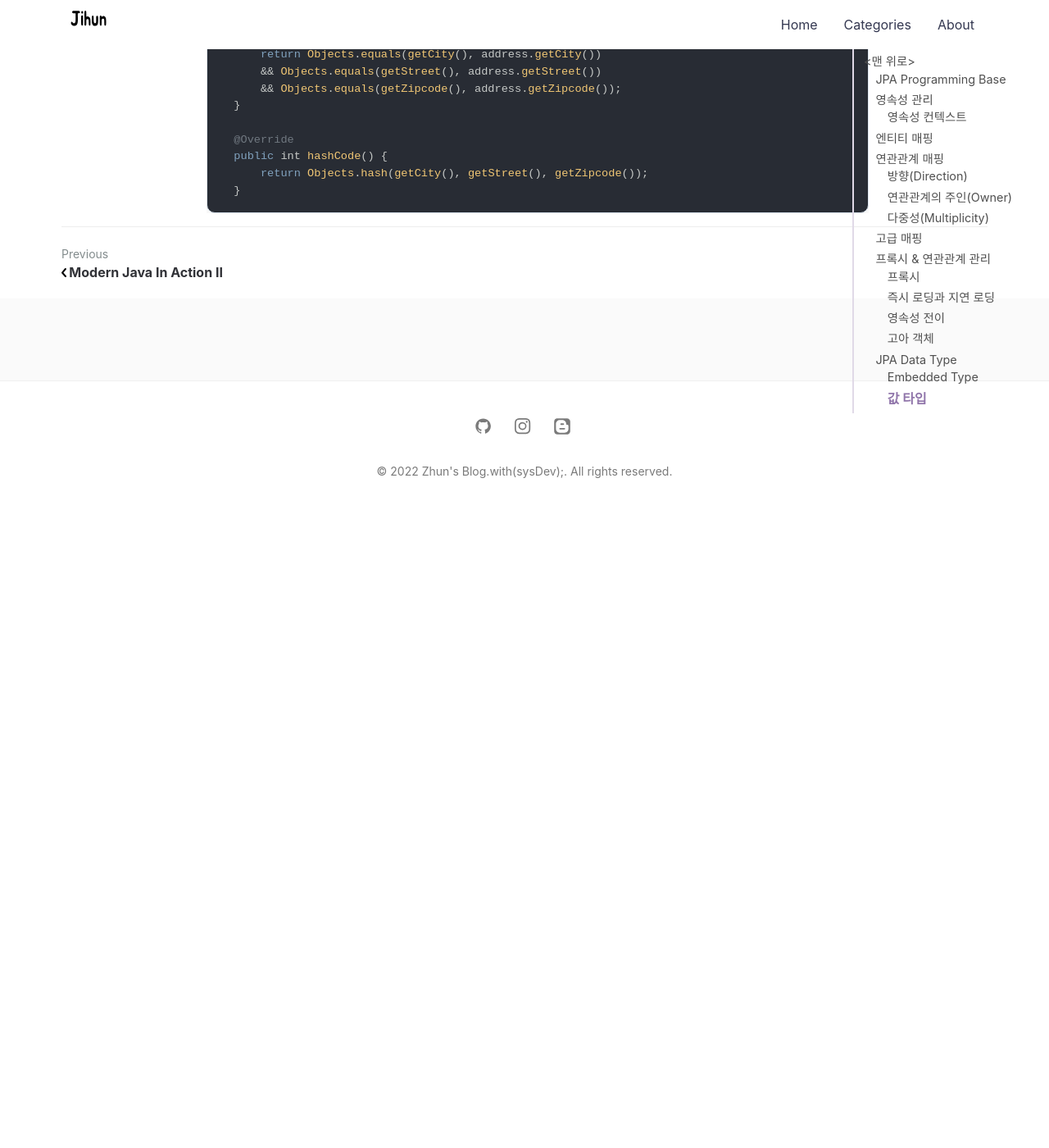
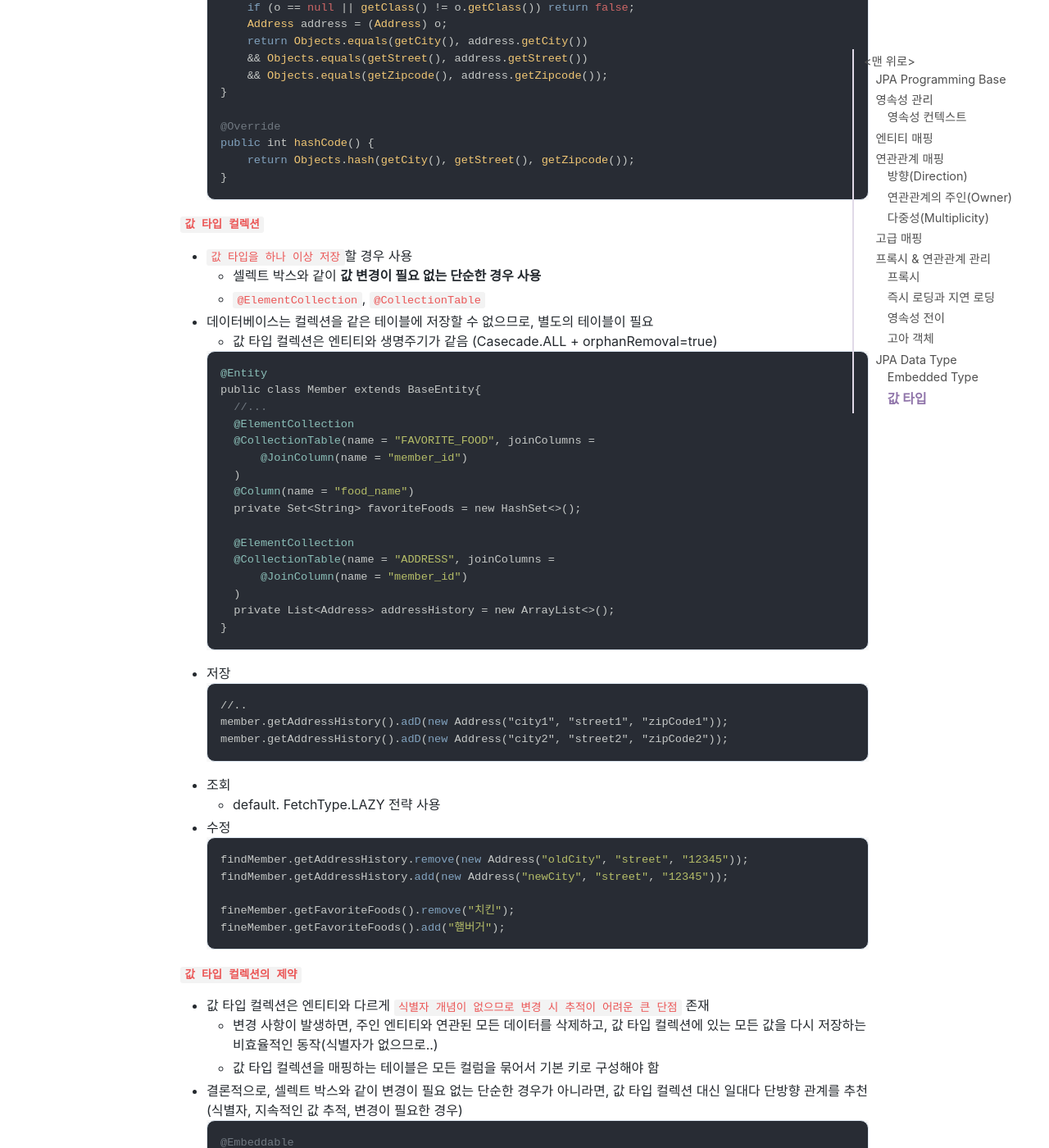
Before and after one commit to jihunparkme/jihunparkme.github.io, a Jekyll site: the page built from _posts/2022-03-29-JPA-Programming-base.md, in a window 1280 px wide and 1400 px high, scrolled down 20810 px. Shown: the whole window at 82% size. Built offline with Jekyll 4.4.1, drawn with Linux system fonts in a browser that asks for light colours; nearby versions of some CDN libraries; comment, search, counter and statistics services are not loaded; before the commit the page ends 21440 px from its top, so only the background shows below that; some of the changed text lies outside the part shown.

Commit message:
[값 타입] 값 타입 컬렉션

````diff
--- a/_posts/2022-03-29-JPA-Programming-base.md
+++ b/_posts/2022-03-29-JPA-Programming-base.md
@@ -789,7 +789,7 @@ public class Member extends BaseEntity{
 
 ## 값 타입
 
-**불변 객체**
+**`불변 객체`**
 
 - 값 타입을 여러 엔티티에서 공유하면 Side Effect(부작용) 발생
   - 실제 인스턴스 값을 공유하는 것은 위험하므로 `값을 복사해서 사용하기`
@@ -798,19 +798,19 @@ public class Member extends BaseEntity{
   - 생성자로만 값을 설정하고, Setter 생성하지 않기
   - Integer, String은 자바가 제공하는 대표적인 불변 객체
 
-```java
-Address address = new Address("city", "street", "10000");
+  ```java
+  Address address = new Address("city", "street", "10000");
 
-Member member = new Member();
-member.setUsername("member1");
-member.setHomeAddress(address);
-em.persist(member);
+  Member member = new Member();
+  member.setUsername("member1");
+  member.setHomeAddress(address);
+  em.persist(member);
 
-Address newAddress = new Address("NewCity", address.getStreet(), address.getZipcode());
-member.setHomeAddress(newAddress);
-```
+  Address newAddress = new Address("NewCity", address.getStreet(), address.getZipcode());
+  member.setHomeAddress(newAddress);
+  ```
 
-**값 타입 비교**
+**`값 타입 비교`**
 
 - 값 타입 비교는 `equals`를 사용한 동등성 비교를 사용
   - 동일성(identity) 비교: 인스턴스 참조 값 비교 `==`
@@ -818,17 +818,100 @@ member.setHomeAddress(newAddress);
 - 값 타입의 equals() 메소드를 적절하게 재정의
   ```java
   @Override
-    public boolean equals(Object o) {
-        if (this == o) return true;
-        if (o == null || getClass() != o.getClass()) return false;
-        Address address = (Address) o;
-        return Objects.equals(getCity(), address.getCity())
-        && Objects.equals(getStreet(), address.getStreet())
-        && Objects.equals(getZipcode(), address.getZipcode());
+  public boolean equals(Object o) {
+      if (this == o) return true;
+      if (o == null || getClass() != o.getClass()) return false;
+      Address address = (Address) o;
+      return Objects.equals(getCity(), address.getCity())
+      && Objects.equals(getStreet(), address.getStreet())
+      && Objects.equals(getZipcode(), address.getZipcode());
+  }
+
+  @Override
+  public int hashCode() {
+      return Objects.hash(getCity(), getStreet(), getZipcode());
+  }
+  ```
+
+**`값 타입 컬렉션`**
+
+- `값 타입을 하나 이상 저장`할 경우 사용
+  - 셀렉트 박스와 같이 **값 변경이 필요 없는 단순한 경우 사용**
+  - `@ElementCollection`, `@CollectionTable`
+- 데이터베이스는 컬렉션을 같은 테이블에 저장할 수 없으므로, 별도의 테이블이 필요
+  - 값 타입 컬렉션은 엔티티와 생명주기가 같음 (Casecade.ALL + orphanRemoval=true)
+
+  ```java
+  @Entity
+  public class Member extends BaseEntity{
+    //...
+    @ElementCollection
+    @CollectionTable(name = "FAVORITE_FOOD", joinColumns =
+        @JoinColumn(name = "member_id")
+    )
+    @Column(name = "food_name")
+    private Set<String> favoriteFoods = new HashSet<>();
+
+    @ElementCollection
+    @CollectionTable(name = "ADDRESS", joinColumns =
+        @JoinColumn(name = "member_id")
+    )
+    private List<Address> addressHistory = new ArrayList<>();
+  }
+  ```
+- 저장
+  ```java
+  //..
+  member.getAddressHistory().adD(new Address("city1", "street1", "zipCode1"));
+  member.getAddressHistory().adD(new Address("city2", "street2", "zipCode2"));
+  ```
+- 조회
+  - default. FetchType.LAZY 전략 사용
+- 수정
+  ```java
+  findMember.getAddressHistory.remove(new Address("oldCity", "street", "12345"));
+  findMember.getAddressHistory.add(new Address("newCity", "street", "12345"));
+
+  fineMember.getFavoriteFoods().remove("치킨");
+  fineMember.getFavoriteFoods().add("햄버거");
+  ```
+
+**`값 타입 컬렉션의 제약`**
+
+- 값 타입 컬렉션은 엔티티와 다르게 `식별자 개념이 없으므로 변경 시 추적이 어려운 큰 단점` 존재
+  - 변경 사항이 발생하면, 주인 엔티티와 연관된 모든 데이터를 삭제하고, 값 타입 컬렉션에 있는 모든 값을 다시 저장하는 비효율적인 동작(식별자가 없으므로..)
+  - 값 타입 컬렉션을 매핑하는 테이블은 모든 컬럼을 묶어서 기본 키로 구성해야 함
+- 결론적으로, 셀렉트 박스와 같이 변경이 필요 없는 단순한 경우가 아니라면, 값 타입 컬렉션 대신 일대다 단방향 관계를 추천 (식별자, 지속적인 값 추적, 변경이 필요한 경우)
+  ```java
+  @Embeddable
+  public class Address {
+
+      private String city;
+      private String street;
+      private String zipcode;
+      //...
+  }
+
+  @Entity
+  @Table(name = "ADDRESS")
+  public class AddressEntity {
+
+    @Id @GeneratedValue
+    private Long id;
+
+    private Address address;
+
+    public AddressEntity(String city, String street, String zipcode) {
+      this.address = new Address(city, street, zipcode);
     }
+      //..
+  }
 
-    @Override
-    public int hashCode() {
-        return Objects.hash(getCity(), getStreet(), getZipcode());
-    }
+  @Entity
+  public class Member extends BaseEntity{
+    //...
+    @OneToMany(cascade = CascadeType.ALL, orphanRemoval = true)
+    @JoinColumn(name = "member_id")
+    private List<AddressEntity> addressHistory = new ArrayList<>();
+  }
   ```
````
